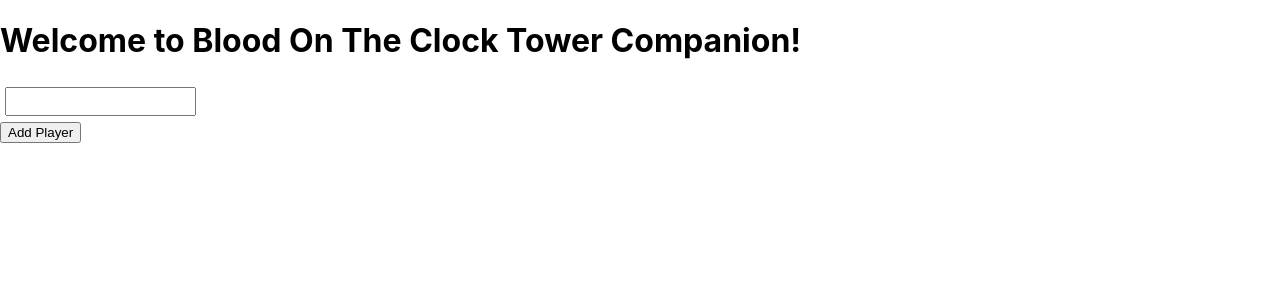
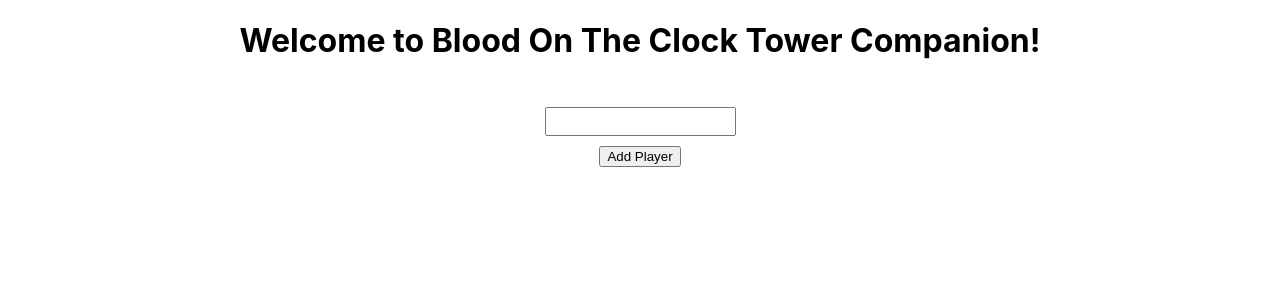
Before and after one commit to Alaforgia/BOTCT-Game-Generator, a Next.js app: page / in a window 1280 px wide. Shown: the top 300 px of the page. Built offline with nearby package versions, Linux system fonts and the light colour scheme.

Commit message:
added global styles

```diff
--- a/pages/NumberRandomizer.tsx
+++ b/pages/NumberRandomizer.tsx
@@ -1,7 +1,6 @@
 import styled, { css } from "styled-components";
 import { useEffect, useState, createContext, useContext, useRef } from "react";
-// import { InputContext } from "./PlayerContext";
-// import { AddInputsContext } from "./PlayerContext";
+
 
 const Wrapper = styled.main`
   display: flex;
--- a/styles/globals.css
+++ b/styles/globals.css
@@ -29,3 +29,25 @@
   margin: 5px;
   padding: 5px;
 }
+
+main {
+  display: flex;
+  justify-content: center;
+  align-items: center;
+  flex-direction: column;
+  align-content: center;
+}
+
+form {
+  display: flex;
+  justify-content: center;
+  align-items: center;
+  flex-direction: column;
+  margin: 10px;
+  padding: 10px;
+  margin-bottom: -5px;
+}
+
+button {
+  margin-bottom: 55px;
+}
```
Also changed, not shown: pages/index.tsx (+0 -32 lines).
